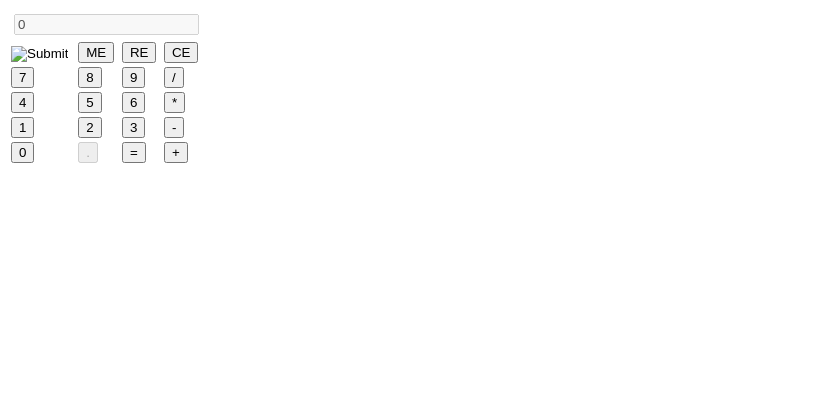
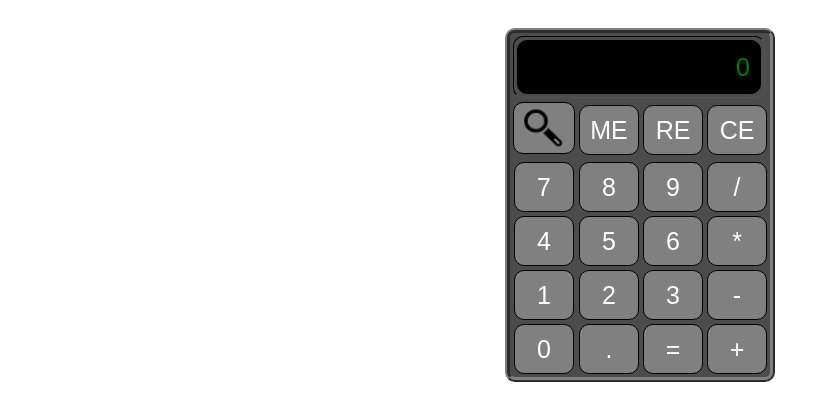
Before and after one commit to OdeiRZ/Calculadora, a plain HTML site: page index.html in a window 1280 px wide. Shown: the whole page, without its empty margins (0-827 px from the left). Drawn offline with Linux system fonts and the light colour scheme.

Commit message:
Agregado contenido a carpetas

```diff
--- /dev/null
+++ b/css/estilos.css
@@ -0,0 +1,46 @@
+#contenido {
+	padding-top:20px;
+}
+#tabla tr,#tabla td {
+	text-align:center;
+}
+#ampliado input {
+	width:100%;
+	height:100%;
+	font-size:70px;
+}
+#contenido #pantalla {
+	width:230px;
+}
+#contenido #pantalla,#ampliado input {
+	color:green;
+	text-align:right;
+	padding-right:10px;
+	background-color:black;
+}
+#contenido #tabla {
+	background-color:#4c4c4c;
+	border:5px ridge gray;
+	margin:0px auto;
+	border-radius:10px;
+}
+#contenido form input {
+	background-color:gray;
+	height:50px;
+	width:60px;
+	font-size:25px;
+	color:white;
+	border:1px groove black;
+	cursor:pointer;
+	border-radius:10px;
+}
+#tabla table {
+	border:1px inset black;
+	border-radius:10px;
+}
+#contenido form #memoria {
+	text-align:center;
+	width:250px;
+	margin:10px auto;
+	display:block;
+}
--- a/index.html
+++ b/index.html
@@ -2,6 +2,7 @@
 <html lang="es">
 	<head>
 		<meta charset="utf-8"/>
+		<link rel="stylesheet" type="text/css" media="screen" href="css/estilos.css"/>
 		<title>Simulación de Calculadora</title>
 	</head>
 	<body>
```
Also changed, not shown: rsc/lupa.html (added, +14 -0 lines), img/lupa.png (added).
